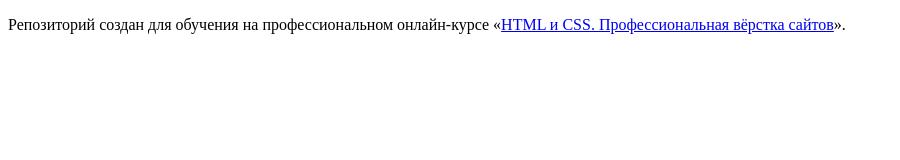
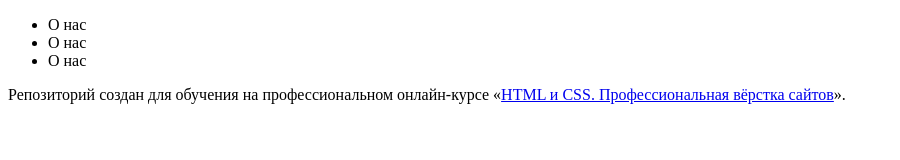
Before and after one commit to htmlacademy-htmlcss/238436-sedona-36, a plain HTML site: page index.html in a window 1280 px wide. Shown: the whole page, without its empty margins (0-900 px from the left). Drawn offline with Linux system fonts and the light colour scheme.

Commit message:
Тест разметки меню

```diff
--- a/index.html
+++ b/index.html
@@ -5,8 +5,22 @@
     <title>HTML Academy: Седона</title>
   </head>
   <body>
-
+    <header class="page-header">
+      <nav class="navigatian">
+        <ul class="navigation-list">
+        <li class="navigatin-item">
+          <a class="navigation-link hrer=">О нас</a>
+        </li>
+        <li class="navigatin-item">
+          <a class="navigation-link hrer=">О нас</a>
+        </li>
+        <li class="navigatin-item">
+          <a class="navigation-link hrer=">О нас</a>
+        </li>
+        </ul>
+      </nav>
+    </header>
     <p>Репозиторий создан для обучения на профессиональном онлайн‑курсе «<a href="https://htmlacademy.ru/intensive/htmlcss">HTML и CSS. Профессиональная вёрстка сайтов</a>».</p>
-
+<footer></footer>
   </body>
 </html>
```
